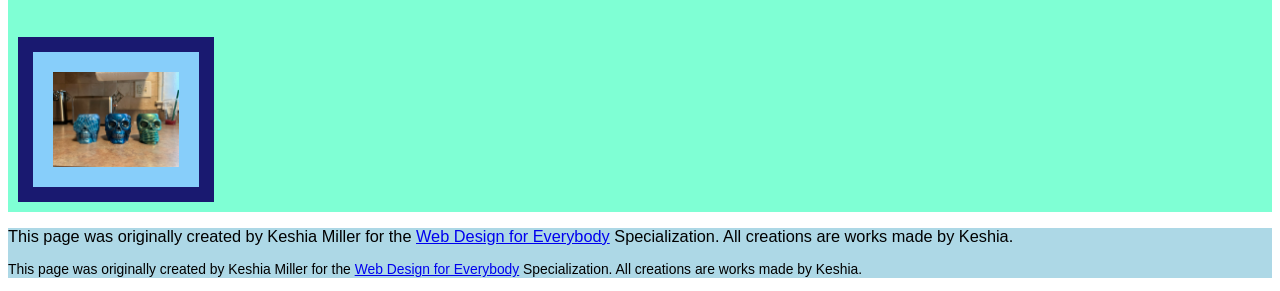
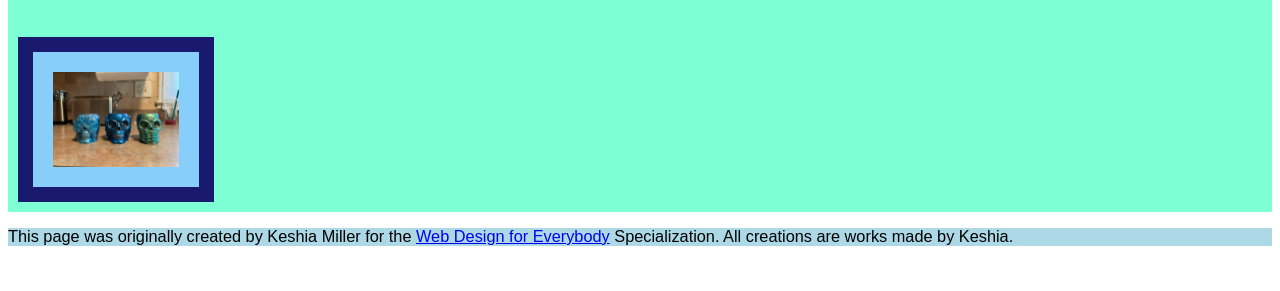
Before and after one commit to KBland14/KeshiasFinalProject, a plain HTML site: page Containers.html in a window 1280 px wide. Shown: the part 1241-1532 px from the top of the page. After the commit the page ends 1503 px from the top, so only its background shows below. Drawn offline with Linux system fonts and the light colour scheme.

Commit message:
Remove duplicate footer from Containers.html
Removed duplicate footer content from the page.

```diff
--- a/Containers.html
+++ b/Containers.html
@@ -40,12 +40,6 @@
         href="https://www.coursera.org/specializations/web-design"> Web Design for Everybody</a> Specialization. All creations are works made by Keshia.
      </p>
 
-</body>
-
-  <footer>
-    <p>This page was originally created by Keshia Miller for the <a
-        href="https://www.coursera.org/specializations/web-design"> Web Design for Everybody</a> Specialization. All creations are works made by Keshia.
-     </p>
   </footer>
 
 </body>
```
